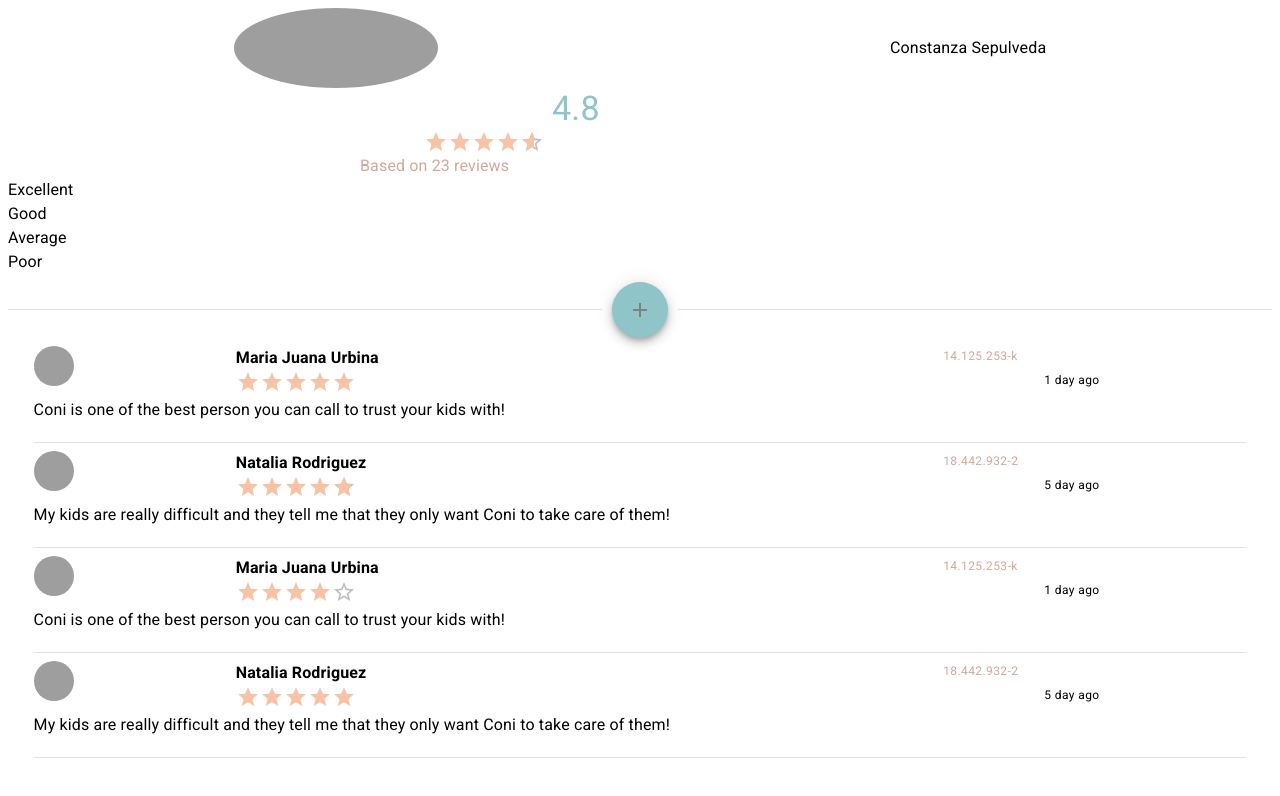
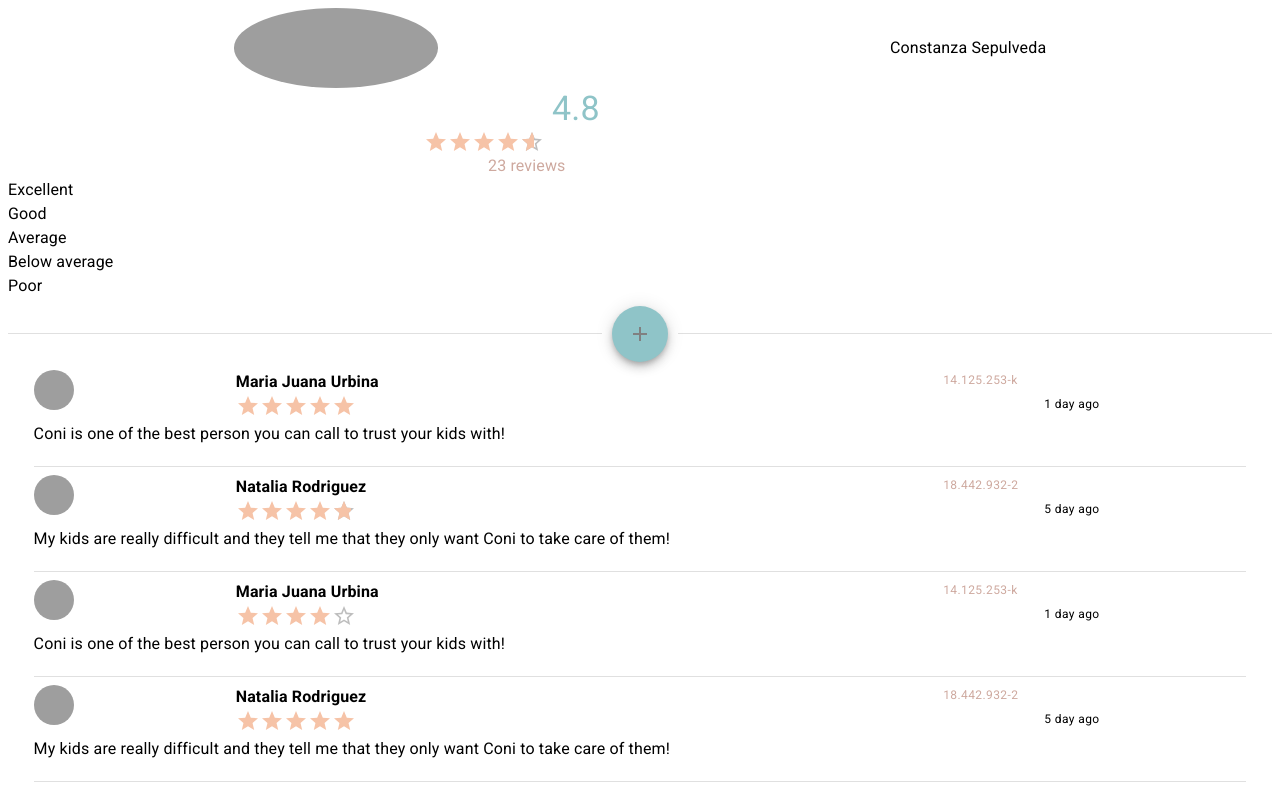
Before and after one commit to carlosgl93/service-review, a Next.js app: page / in a window 1280 px wide. Shown: the top 796 px of the page. Built offline with nearby package versions, Linux system fonts and the light colour scheme; grey boxes are pictures that could not be loaded.

Commit message:
spaces fixed

```diff
--- a/components/ReviewsSummary.tsx
+++ b/components/ReviewsSummary.tsx
@@ -54,12 +54,10 @@ const ReviewsSummary: FC<Props> = () => {
             flexDirection='column'
             justifyContent='center'
             sx={{
-              marginX: "2.5vw",
+              marginX: "12.5vw",
             }}
           >
-            <Typography sx={{ color: "#cea99f" }}>
-              Based on 23 reviews
-            </Typography>
+            <Typography sx={{ color: "#cea99f" }}>23 reviews</Typography>
           </Box>
         </Box>
         <Box display='flex' flexDirection='row'>
@@ -72,6 +70,7 @@ const ReviewsSummary: FC<Props> = () => {
             <Typography>Excellent</Typography>
             <Typography>Good</Typography>
             <Typography>Average</Typography>
+            <Typography>Below average</Typography>
             <Typography>Poor</Typography>
           </Box>
           <Box display='flex' flexDirection='column'></Box>
```
